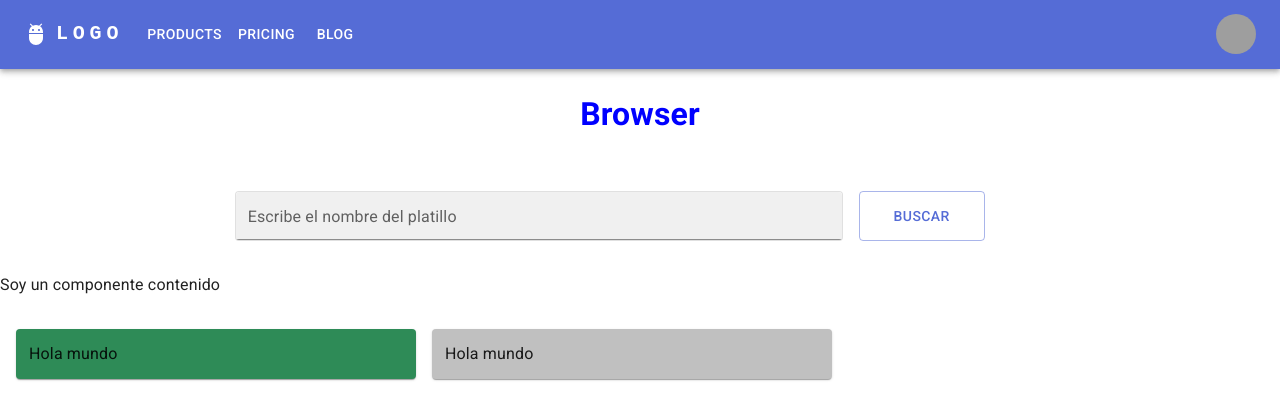
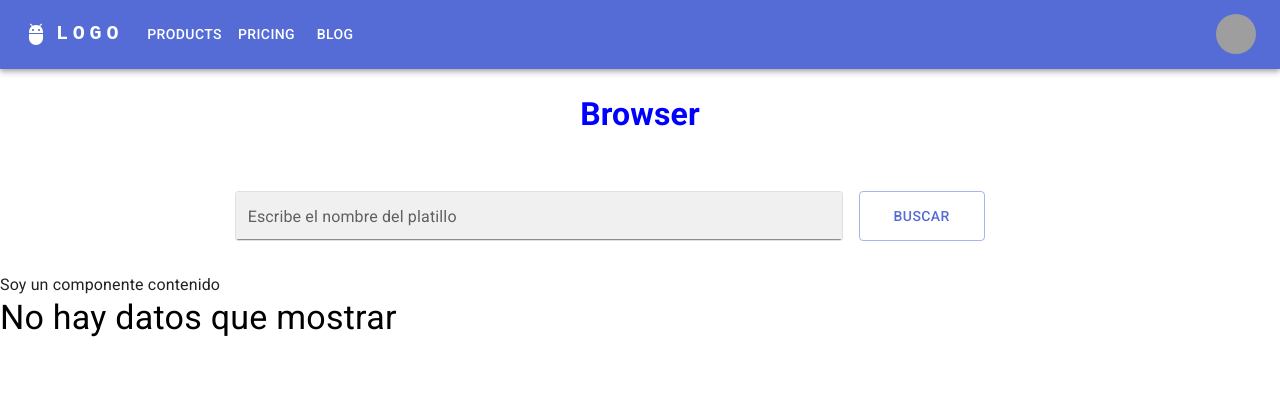
Before and after one commit to AaronSantos-Next11/react_materialUI, a React (Vite) app: page / in a window 1280 px wide. Shown: the top 420 px of the page. Built offline with nearby package versions, Linux system fonts and the light colour scheme; grey boxes are pictures that could not be loaded.

Commit message:
Avance en forma de vista en forma de cards, los datos de platillos

```diff
--- a/src/pages/ContenidoComida.jsx
+++ b/src/pages/ContenidoComida.jsx
@@ -1,35 +1,48 @@
 import React from "react";
 import Grid from '@mui/material/Grid2';
-import { Paper } from '@mui/material';
-
-export default function ContenidoComida () {
+import { Paper, Typography } from '@mui/material';
 
 
+export default function ContenidoComida ({data}) {
+
+   console.log('Datos desde padre:', data)
 
    return(
 
       <div>
          Soy un componente contenido
+         {
+            !data || data.length === 0 ? (
+            <Typography variant="h4" color="initial"> No hay datos que mostrar</Typography>)
+            : (
+               <Grid container padding={4} spacing={3}>
 
-         <Grid container spacing={2} paddingTop={4}>
+                  {/*
+                  // ! Agregar los ingredientes, las intrucciones,un boton para ver el video en YouTube y acomodarlo bien
+                  */}
 
-            <Grid size = {{ xs:6, md:4 }} paddingLeft={2}>
+                  {
+                     data.map((resetaData, index) => (
 
-               <Paper style={{padding: 13, backgroundColor: 'seagreen'}}>
-                  Hola mundo
-               </Paper>
+                        <Grid key={index} size={{ xs:6, md: 4}} >
+                           <Paper>
+                              <img src={resetaData.strMealThumb} alt="" width={280}/>
 
-            </Grid>
+                              <p> Comida: {resetaData.strMeal} </p>
 
-            <Grid size = {{ xs:6, md:4 }} paddingRight={2}>
+                              <p> id: {resetaData.idMeal} </p>
 
-               <Paper style={{padding: 13, backgroundColor: 'silver'}}>
-                  Hola mundo
-               </Paper>
+                              <p></p>
 
-            </Grid>
+                           </Paper>
+                        </Grid>
 
-         </Grid>
+                     ))
+                  }
+
+               </Grid>
+            )
+         }
       </div>
 
    )
--- a/src/pages/HomePage.jsx
+++ b/src/pages/HomePage.jsx
@@ -1,4 +1,4 @@
-import React from "react";
+import React, { use, useEffect } from "react";
 import { Card, TextField } from '@mui/material';
 import Grid from '@mui/material/Grid2';
 import Button from '@mui/material/Button';
@@ -12,22 +12,64 @@ export default function HomePage() {
       { meals: [] }
    )
 
-   const obtenerComidaPorNombre = ( ) => {
+   const obtenerComidaPorNombre = async( ) => {
 
-      if (textobuscar == '') {
+      const buscar = textobuscar.trim()
+
+      if (textobuscar === '') {
          alert('Campo vacio, pon algo minimo')
       } else {
+
+         // alert('Cargando datos...')
+
          const requestOptions = {
             method: "GET",
             redirect: "follow"
           };
 
-          fetch("https://www.themealdb.com/api/json/v1/1/search.php?s=pasta", requestOptions)
-            .then((response) => response.json())
-            .then((result) => console.log(result))
-            .catch((error) => console.error(error));
+          try {
+
+            const response = await fetch(`https://www.themealdb.com/api/json/v1/1/search.php?s=${buscar}` , requestOptions);
+
+            const result = await response.json();
+
+            setDatos(result);
+
+            console.log(result);
+
+         } catch (error) {
+
+            console.error(error);
+
+         };
       }
    }
+
+   //! Usar el useEffect para que cargue algo de info por defecto
+/*    React.useEffect(() => {
+
+      const obtenerData = async() => {
+         try {
+
+            const response = await fetch(`https://www.themealdb.com/api/json/v1/1/search.php?s=beef` , requestOptions);
+
+            const result = await response.json();
+
+            setDatos(result);
+
+            console.log(result);
+
+         } catch (error) {
+
+            console.error(error);
+
+         };
+      }
+
+      return () => {
+         obtenerData()
+      }, [obtenerData]
+   }) */
 
    console.log('Contenido input', textobuscar)
 
@@ -69,7 +111,9 @@ export default function HomePage() {
 
          </Grid>
 
-         <ContenidoComida />
+         <ContenidoComida
+         data={datos.meals}
+         />
 
       </div>
    )
```
